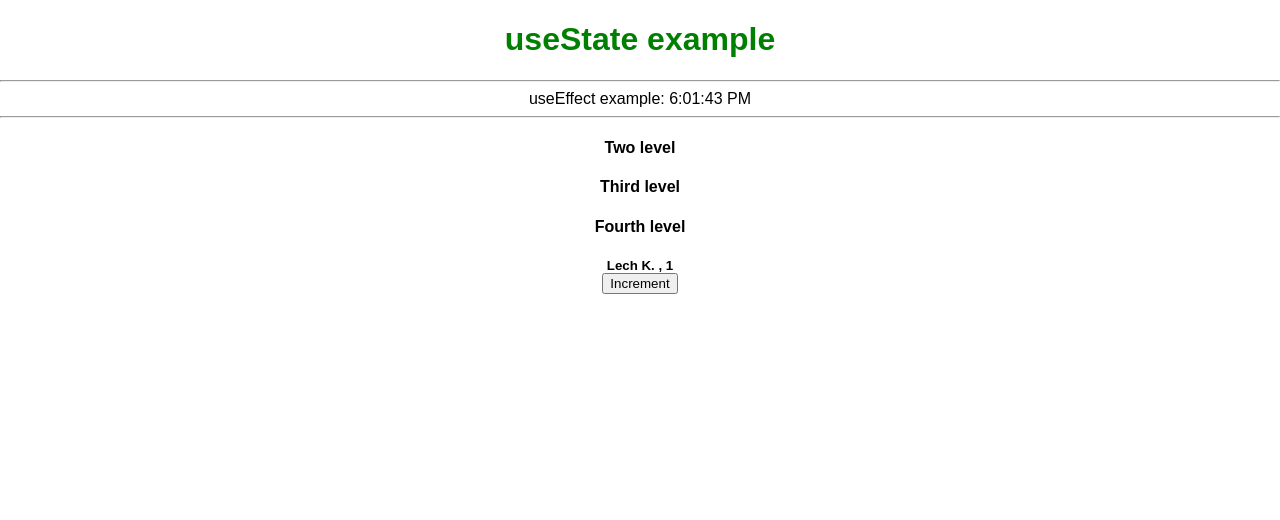
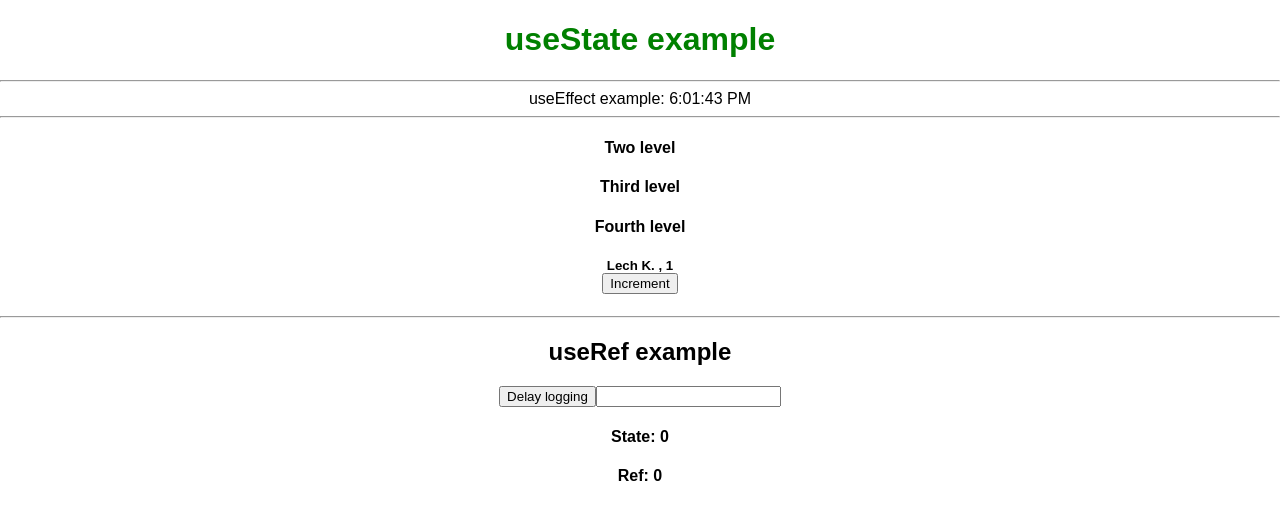
Before and after one commit to Monijo/hooks, a React (Create React App) app: page / in a window 1280 px wide. Shown: the top 520 px of the page. Built offline with nearby package versions, Linux system fonts and the light colour scheme.

Commit message:
useRef example.

```diff
--- a/src/App.js
+++ b/src/App.js
@@ -3,6 +3,7 @@ import './App.css';
 import StateComponent from "./State";
 import Effect from "./Effect";
 import Context from "./Context";
+import RefComponent from "./Ref";
 
 function App() {
   return (
@@ -12,6 +13,8 @@ function App() {
         <Effect/>
         <hr/>
         <Context/>
+        <hr/>
+        <RefComponent/>
     </div>
   );
 }
--- /dev/null
+++ b/src/Ref.jsx
@@ -0,0 +1,30 @@
+import React, {useRef, useState} from 'react';
+
+function RefComponent(props) {
+    const [num, setNumber] = useState(0)
+    const numRef = useRef(0)
+    const inputRef = useRef(null)
+
+    function incrementAndDelayLogging(){
+        setNumber(num+1)
+        numRef.current++
+        setTimeout(()=>{
+            alert(`state: ${num}, ref: ${numRef.current}`)
+        }, 1000)
+        inputRef.current.focus()
+        inputRef.current.style.backgroundColor="peru"
+            }
+
+    return (
+        <div>
+            <h2>useRef example</h2>
+            <button onClick={incrementAndDelayLogging}>Delay logging</button>
+            <input type="text" ref={inputRef}/>
+            <h4>State: {num}</h4>
+            <h4>Ref: {numRef.current}</h4>
+
+        </div>
+    );
+}
+
+export default RefComponent;
```
